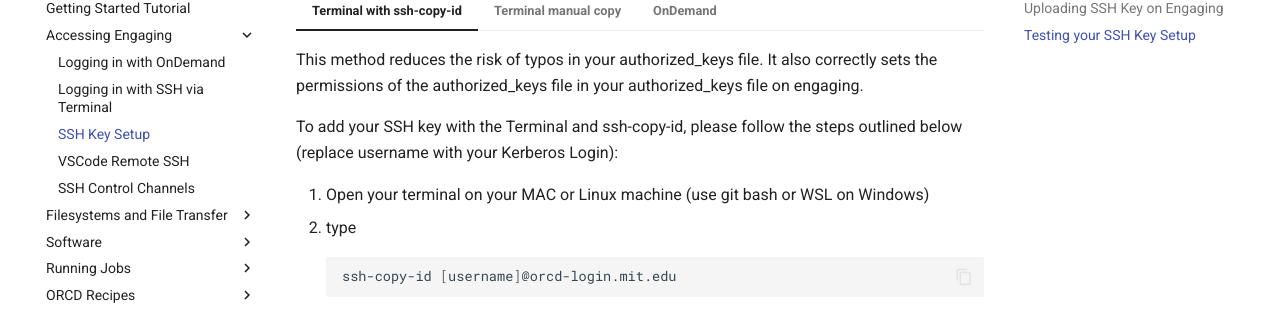
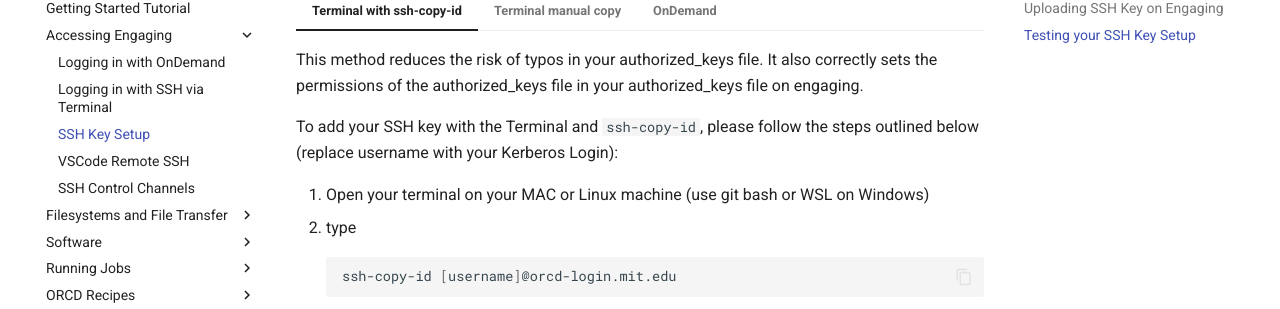
Before and after one commit to mit-orcd/orcd-docs-edit, an MkDocs documentation site: the page built from docs/accessing-orcd/ssh-setup.md, in a window 1280 px wide and 900 px high, scrolled down 1994 px. Shown: the part 154-463 px from the top of the window. Built offline with MkDocs 1.6.1 and Material for MkDocs 9.7.7, drawn with Linux system fonts in a browser that asks for light colours.

```diff
--- a/docs/accessing-orcd/ssh-setup.md
+++ b/docs/accessing-orcd/ssh-setup.md
@@ -65,7 +65,7 @@ If your system is a MAC or Linux machine, you can use the `ssh-copy-id` command
 
     This method reduces the risk of typos in your authorized_keys file. It also correctly sets the permissions of the authorized_keys file in your authorized_keys file on engaging.
 
-    To add your SSH key with the Terminal and ssh-copy-id, please follow the steps outlined below (replace username with your Kerberos Login):
+    To add your SSH key with the Terminal and `ssh-copy-id`, please follow the steps outlined below (replace username with your Kerberos Login):
 
     1. Open your terminal on your MAC or Linux machine (use git bash or WSL on Windows)
     2. type
```
